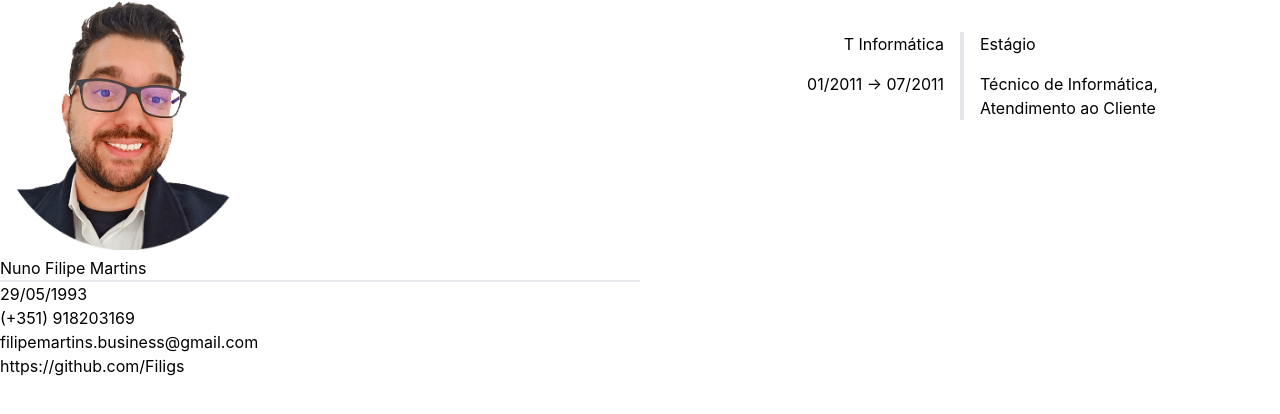
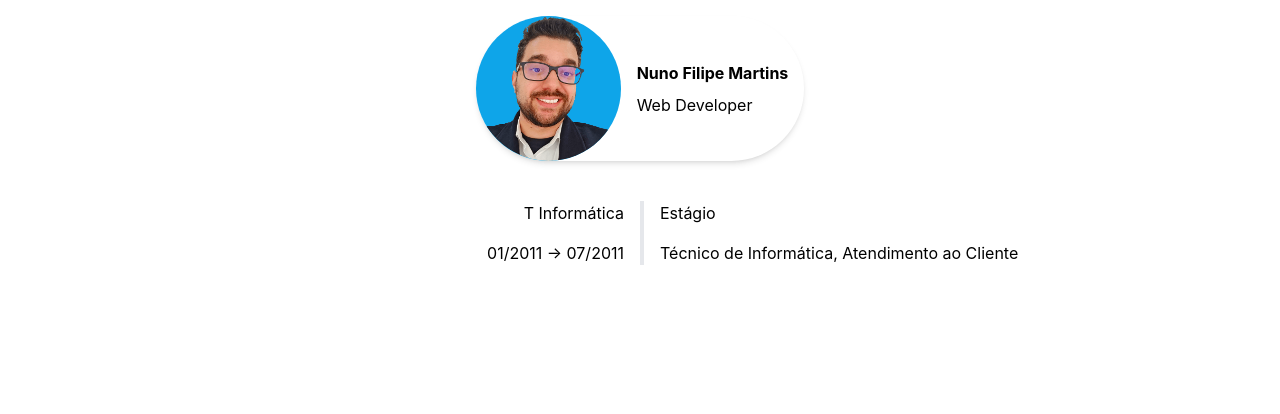
Before and after one commit to Filigs/next-portfolio, a Next.js app: page / in a window 1280 px wide. Shown: the top 414 px of the page. Built offline with nearby package versions, Linux system fonts and the light colour scheme.

Commit message:
hero skeleton almost done

```diff
--- a/components/about.js
+++ b/components/about.js
@@ -2,6 +2,7 @@ import Image from "next/image";
 import myPicture from "/public/avatar.png";
 // vars
 const name = "Nuno Filipe Martins";
+const role = "Web Developer";
 const dob = "29/05/1993";
 const address = [
   ["Rua Mouzinho de Albuquerque"],
@@ -26,35 +27,46 @@ const skills = [
 
 export default function About() {
   return (
-    <div className="block">
-      <div className="border-b-2">
+    <div className="flex justify-center">
+      <div className="grid grid-flow-col items-center space-x-4 rounded-full pr-4 shadow-md">
         <Image
           src={myPicture}
           alt="A picture of me"
-          width={250}
-          height={250}
-          layout={"fixed"}
+          width={145}
+          height={145}
+          // layout={"responsive"}
+          className="bg-sky-500 border-0 rounded-full"
         />
-        <p>{name}</p>
-      </div>
-      {/* Data de nascimento, morada, contactos */}
-      <div id="contacts" className="block">
-        <div id={"container: " + name} className="">
-          <p>{dob}</p>
+        <div id={"container: " + name} className="space-y-2">
+          <strong>{name}</strong>
+          <p>{role}</p>
           {/* <icon>
           <h1>
           <p> */}
-        </div>
-        <div id={"container: " + phone} className="">
-          <p>{phone}</p>
-        </div>
-        <div id={"container: " + email} className="">
-          <p>{email}</p>
-        </div>
-        <div id={"container: " + github} className="">
-          <p>{github}</p>
         </div>
       </div>
     </div>
   );
 }
+//   {/* <div className="block"></div> */}
+//   {/* Data de nascimento, morada, contactos */}
+//   <div id="contacts" className="">
+//     <div id={"container: " + name} className="">
+//       <p>{name}</p>
+//       <p>{dob}</p>
+//       {/* <icon>
+//       <h1>
+//       <p> */}
+//     </div>
+//     <div id={"container: " + phone} className="">
+//       <p>{phone}</p>
+//     </div>
+//     <div id={"container: " + email} className="">
+//       <p>{email}</p>
+//     </div>
+//     <div id={"container: " + github} className="">
+//       <p>{github}</p>
+//     </div>
+//   </div>
+// </div >
+//   </div>
--- a/pages/index.js
+++ b/pages/index.js
@@ -19,10 +19,10 @@ export default function Home() {
       </Head>
 
       <main>
-        <div className="grid grid-cols-2 mx-auto" id="layout">
-          {/* avatar e nome */}
+        <div className="space-y-6">
+          {/* avatar */}
 
-          <section>
+          <section className="mt-4" id="layout">
             <About />
           </section>
           <section>
--- a/tailwind.config.js
+++ b/tailwind.config.js
@@ -2,7 +2,11 @@ import("tailwindcss").Config;
 module.exports = {
   content: ["./pages/**.js", "./components/**.js"],
   theme: {
-    extend: {},
+    extend: {
+      spacing: {
+        "50p": "50%",
+      },
+    },
   },
   plugins: [],
 };
```
